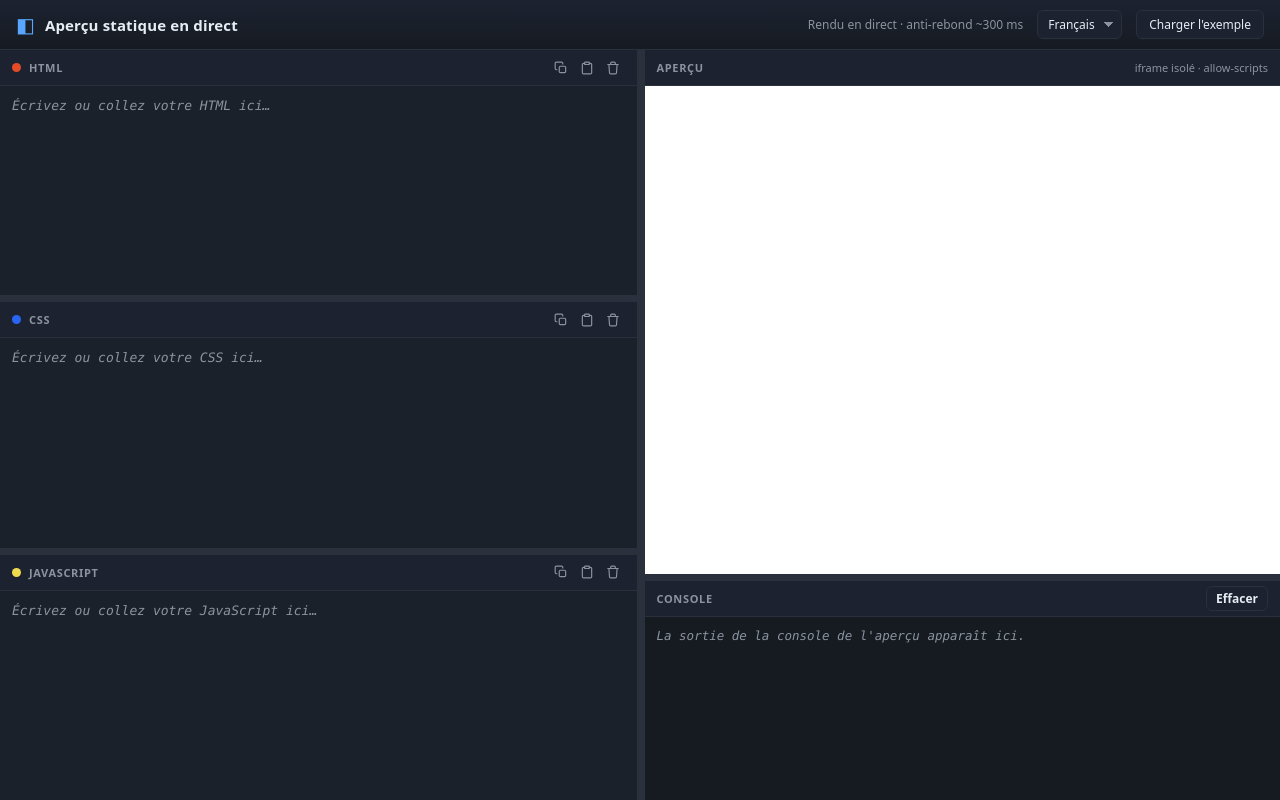
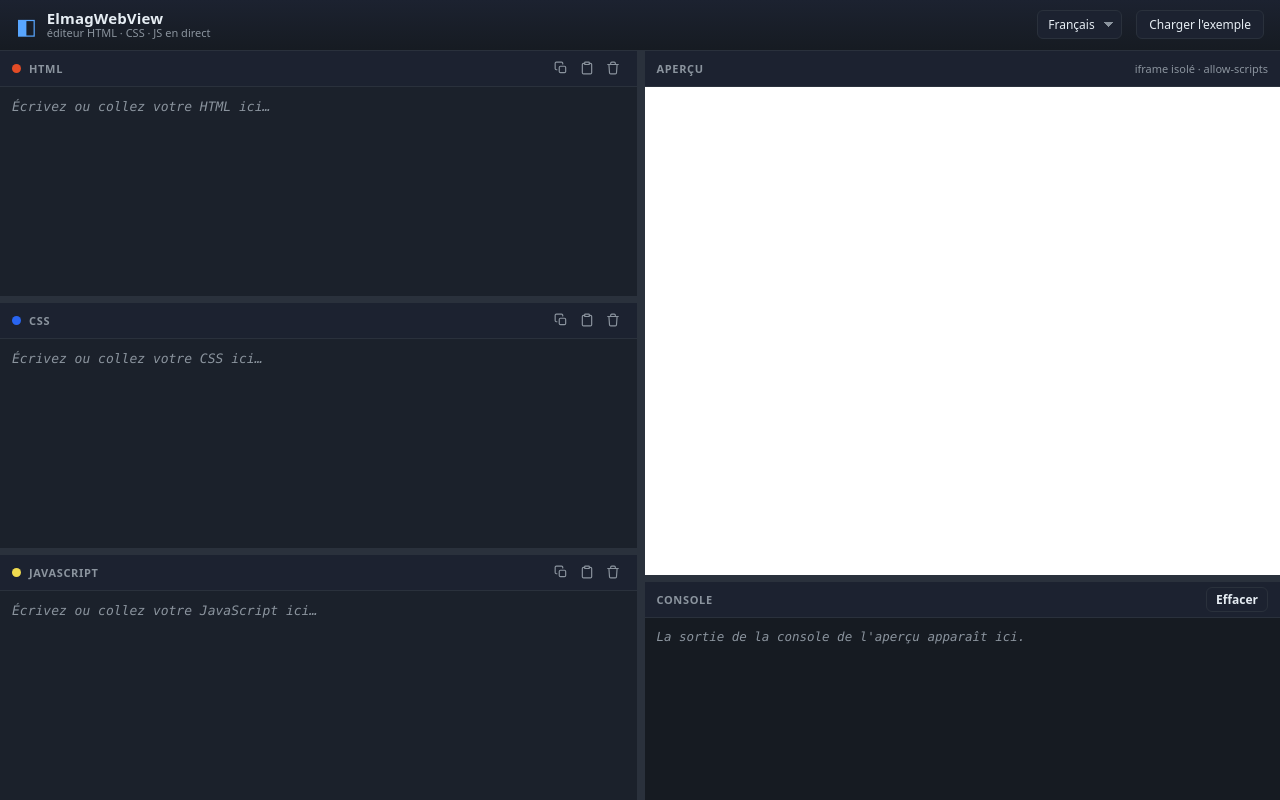
Before and after one commit to leokamal/leokamal.github.io, a website built with Vite: page index.html in a window 1280 px wide. Built offline with nearby package versions, Linux system fonts and the light colour scheme.

Commit message:
feat: name the app ElmagWebView
- brand it ElmagWebView across <title>, header (brand + translated tagline),
  app.title (constant in fr/ar/en) replacing the old descriptive title
- replace the functional 'hint' with a localized tagline under the brand
  (fr/ar/en); browser tab now reads 'ElmagWebView — <tagline>'
- rename localStorage prefix lsp: -> elmagwebview: (inline anti-FOUC script +
  LANG_STORAGE_KEY)
- package.json name/description, CSS banner, README title

Co-Authored-By: Claude Opus 4.8 (1M context) <noreply@anthropic.com>

```diff
--- a/index.html
+++ b/index.html
@@ -5,15 +5,15 @@
   <head>
     <meta charset="UTF-8" />
     <meta name="viewport" content="width=device-width, initial-scale=1" />
-    <title>Aperçu statique en direct</title>
+    <title>ElmagWebView</title>
 
     <!-- Anti-FOUC: apply the saved language's direction before CSS paints.
          Mirrors the storage key + RTL set used by src/i18n. -->
     <script>
       try {
-        var lspLang = localStorage.getItem("lsp:lang") || "fr";
-        document.documentElement.lang = lspLang;
-        document.documentElement.dir = lspLang === "ar" ? "rtl" : "ltr";
+        var ewvLang = localStorage.getItem("elmagwebview:lang") || "fr";
+        document.documentElement.lang = ewvLang;
+        document.documentElement.dir = ewvLang === "ar" ? "rtl" : "ltr";
       } catch (e) {}
     </script>
 
@@ -48,11 +48,12 @@
     <header class="topbar">
       <div class="brand">
         <span class="logo" aria-hidden="true">◧</span>
-        <h1 data-i18n="app.title">Aperçu statique en direct</h1>
+        <div class="brand-text">
+          <h1 data-i18n="app.title">ElmagWebView</h1>
+          <span class="tagline" data-i18n="app.tagline">éditeur HTML · CSS · JS en direct</span>
+        </div>
       </div>
       <div class="actions">
-        <span class="hint" data-i18n="header.hint">Rendu en direct · anti-rebond ~300&nbsp;ms</span>
-
         <!-- Language switcher. Option labels stay in their native script. -->
         <select id="lang-select" class="lang-select" data-i18n-title="lang.switchLabel">
           <option value="fr">Français</option>
--- a/package.json
+++ b/package.json
@@ -1,9 +1,9 @@
 {
-  "name": "live-static-preview",
+  "name": "elmagwebview",
   "version": "1.0.0",
   "private": true,
   "type": "module",
-  "description": "A CodePen-style live HTML/CSS/JS preview tool built with vanilla JS and plain <textarea> editors. Runs with no build step and no runtime dependencies.",
+  "description": "ElmagWebView — a CodePen-style live HTML/CSS/JS preview tool built with vanilla JS and plain <textarea> editors. Runs with no build step and no runtime dependencies.",
   "keywords": [
     "playground",
     "live-preview",
--- a/src/config/constants.js
+++ b/src/config/constants.js
@@ -29,4 +29,4 @@ export const CONSOLE_LEVELS = Object.freeze(["log", "info", "warn", "error", "de
  * localStorage key for the chosen UI language. Also referenced by the inline
  * anti-FOUC script in index.html, so keep the two in sync.
  */
-export const LANG_STORAGE_KEY = "lsp:lang";
+export const LANG_STORAGE_KEY = "elmagwebview:lang";
--- a/src/i18n/I18n.js
+++ b/src/i18n/I18n.js
@@ -102,7 +102,11 @@ export class I18n {
       if (value != null) el.placeholder = value;
     }
 
-    if (dict["app.title"]) document.title = dict["app.title"];
+    // Browser tab: "Brand — tagline" (brand only if no tagline).
+    if (dict["app.title"]) {
+      const tagline = dict["app.tagline"];
+      document.title = tagline ? `${dict["app.title"]} — ${tagline}` : dict["app.title"];
+    }
 
     this.#onChange?.(this.#lang, dict);
   }
--- a/src/i18n/translations.js
+++ b/src/i18n/translations.js
@@ -25,8 +25,8 @@ export const LANG_NAMES = Object.freeze({ fr: "Français", ar: "العربية",
 /** @type {Readonly<Record<string, Dictionary>>} */
 export const TRANSLATIONS = Object.freeze({
   fr: {
-    "app.title": "Aperçu statique en direct",
-    "header.hint": "Rendu en direct · anti-rebond ~300 ms",
+    "app.title": "ElmagWebView",
+    "app.tagline": "éditeur HTML · CSS · JS en direct",
     "lang.switchLabel": "Langue",
     "action.loadExample": "Charger l'exemple",
     "action.copy": "Copier",
@@ -43,8 +43,8 @@ export const TRANSLATIONS = Object.freeze({
   },
 
   ar: {
-    "app.title": "معاينة ثابتة مباشرة",
-    "header.hint": "عرض مباشر · بتأخير ~300 مللي ثانية",
+    "app.title": "ElmagWebView",
+    "app.tagline": "محرر HTML · CSS · JS مباشر",
     "lang.switchLabel": "اللغة",
     "action.loadExample": "تحميل مثال",
     "action.copy": "نسخ",
@@ -61,8 +61,8 @@ export const TRANSLATIONS = Object.freeze({
   },
 
   en: {
-    "app.title": "Live Static Preview",
-    "header.hint": "Edits render live · ~300 ms debounce",
+    "app.title": "ElmagWebView",
+    "app.tagline": "live HTML · CSS · JS editor",
     "lang.switchLabel": "Language",
     "action.loadExample": "Load example",
     "action.copy": "Copy",
--- a/styles/components.css
+++ b/styles/components.css
@@ -12,10 +12,11 @@
   border-bottom: 1px solid var(--border);
 }
 .brand { display: flex; align-items: center; gap: 10px; }
-.brand .logo { color: var(--accent); font-size: 20px; line-height: 1; }
-.brand h1 { margin: 0; font-size: 15px; font-weight: 600; letter-spacing: .01em; }
+.brand .logo { color: var(--accent); font-size: 22px; line-height: 1; }
+.brand-text { display: flex; flex-direction: column; line-height: 1.15; }
+.brand h1 { margin: 0; font-size: 15px; font-weight: 700; letter-spacing: .01em; }
+.tagline { color: var(--text-dim); font-size: 11px; }
 .actions { display: flex; align-items: center; gap: 14px; }
-.hint { color: var(--text-dim); font-size: 12px; }
 
 /* ── Buttons ──────────────────────────────────────────────────────────── */
 .btn {
--- a/styles/main.css
+++ b/styles/main.css
@@ -1,5 +1,5 @@
 /* =============================================================================
-   Live Static Preview — stylesheet entry point.
+   ElmagWebView — stylesheet entry point.
 
    Import ORDER == cascade order, so these run general -> specific:
      tokens  → design variables (no rules)
--- a/styles/responsive.css
+++ b/styles/responsive.css
@@ -3,7 +3,7 @@
 
 @media (max-width: 860px) {
   body { overflow: auto; height: auto; min-height: 100%; }
-  .hint { display: none; }
+  .tagline { display: none; }
 
   /* Collapse the grids to a simple vertical flow and drop the drag handles. */
   .workspace,
```
Also changed, not shown: README.md.
